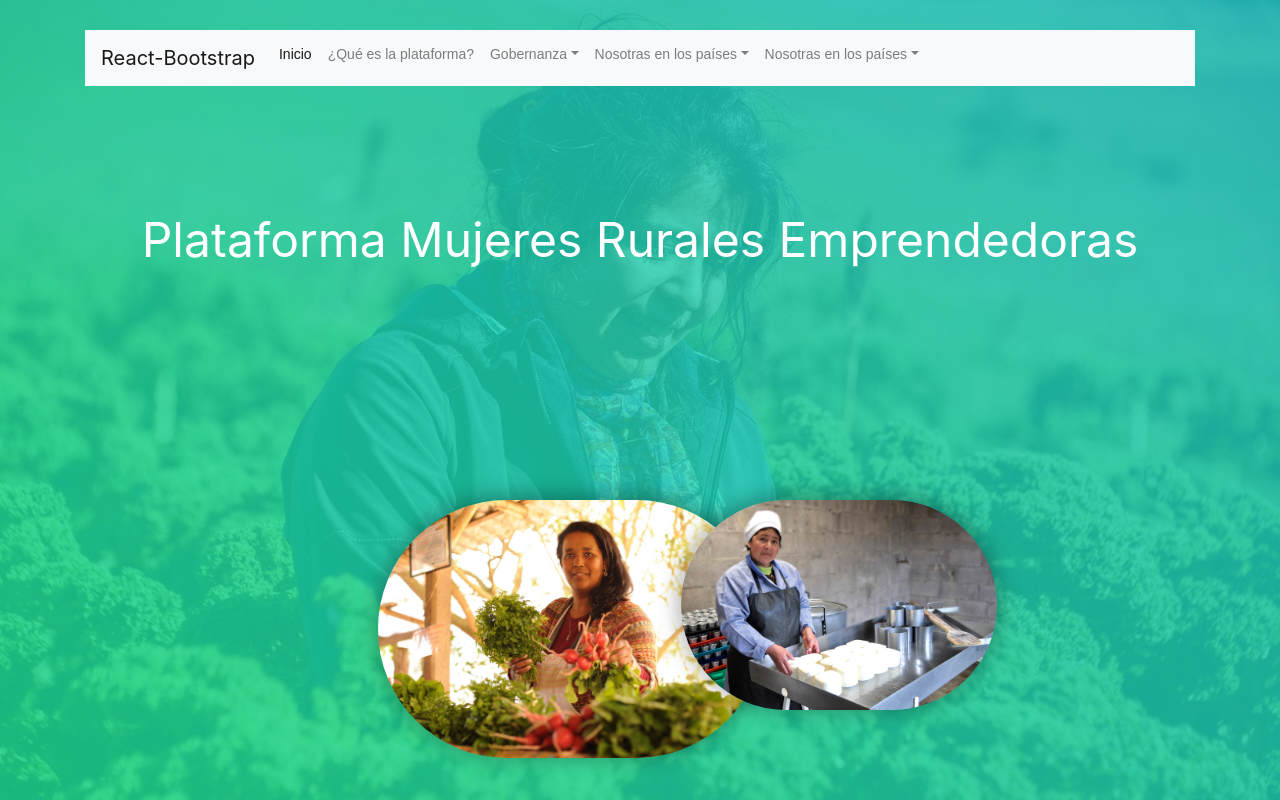
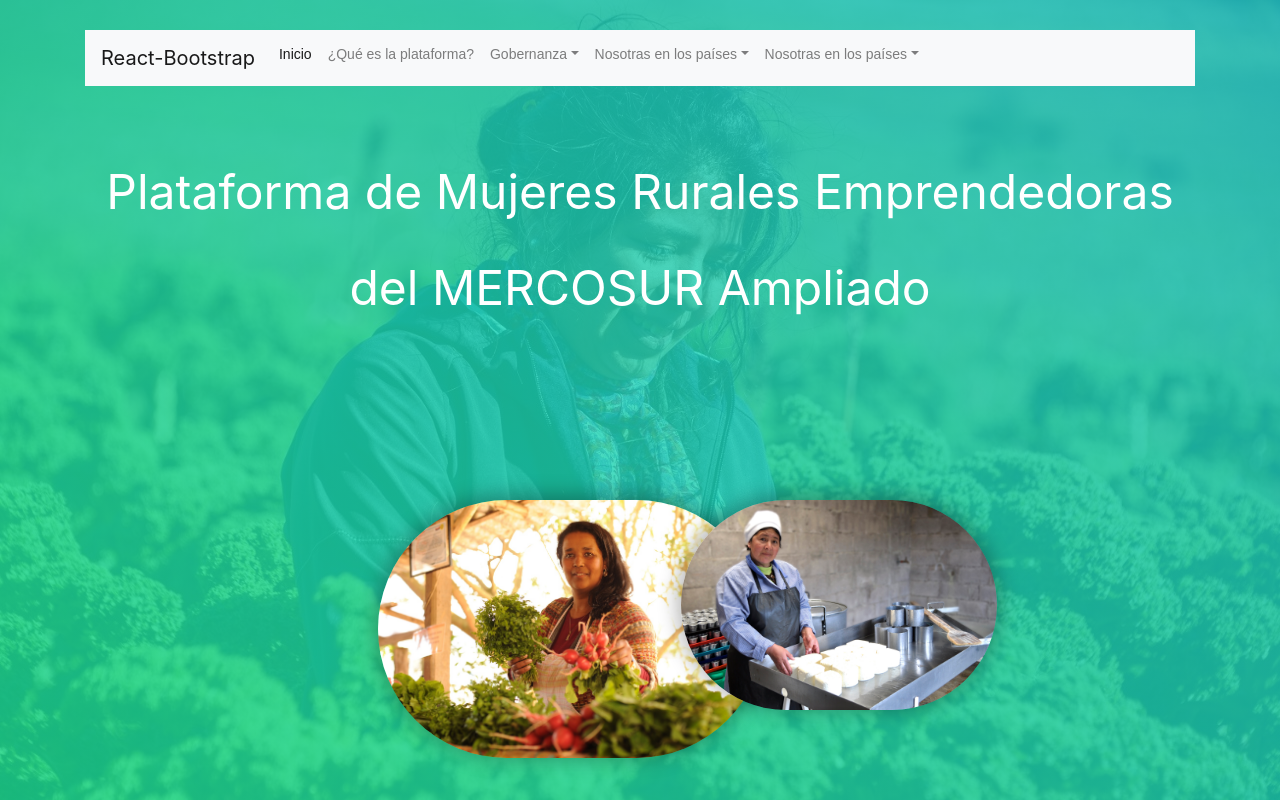
Before and after one commit to RVargas29/plamural_react, a React (Create React App) app: page / in a window 1280 px wide. Shown: the top 800 px of the page. Built offline with nearby package versions, Linux system fonts and the light colour scheme; no server answers.

Commit message:
Ajuste a titulo

```diff
--- a/src/Components/Intro.js
+++ b/src/Components/Intro.js
@@ -7,7 +7,8 @@
     return(
         <section id="intro">
             <div className="intro-text">
-                <h2>Plataforma Mujeres Rurales Emprendedoras</h2>
+                <h2>Plataforma de Mujeres Rurales Emprendedoras</h2>
+                <h2>del MERCOSUR Ampliado</h2>
             </div>
             <div className="product-screens">
                 <div className="product-screen-left wow fadeInUp" data-wow-delay="0.4s" data-wow-duration="0.6s" style={{ visibility: "visible", animationDuration: "0.6s", animationDelay: "0.4s", animationName: "fadeInUp" }}>
```
